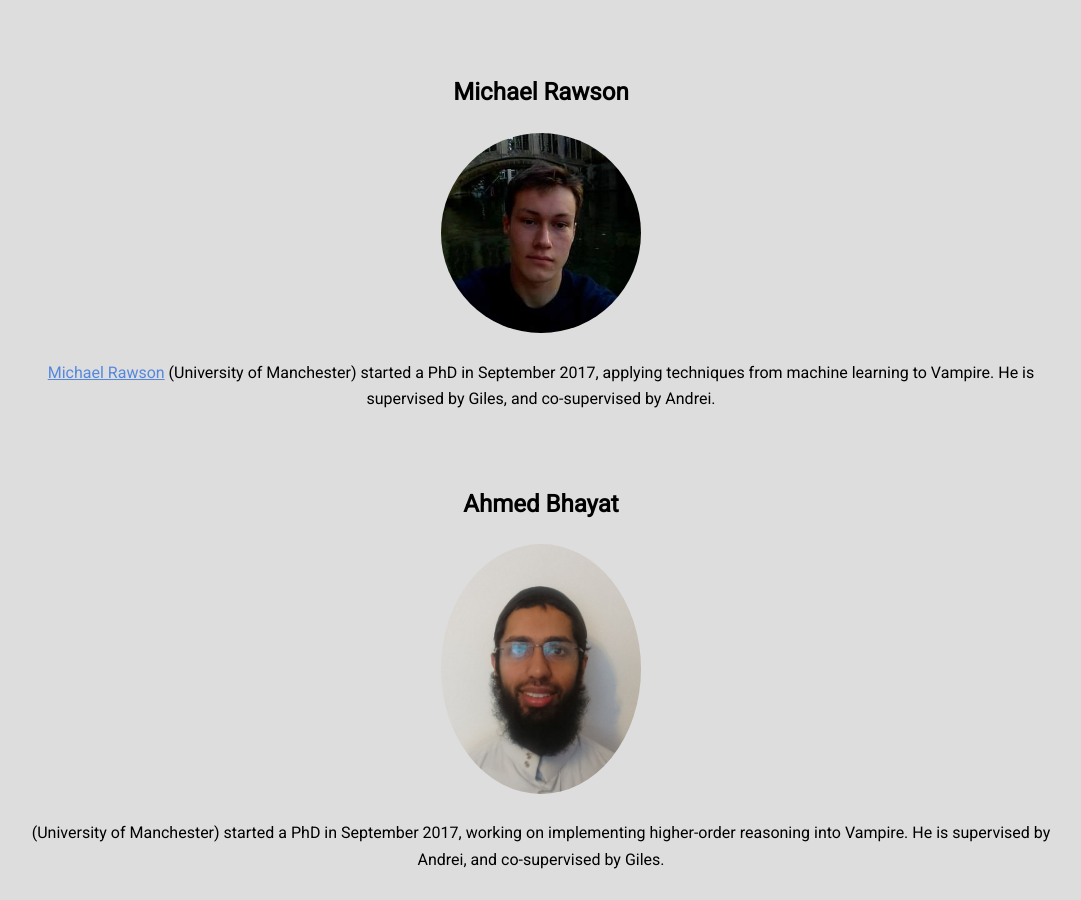
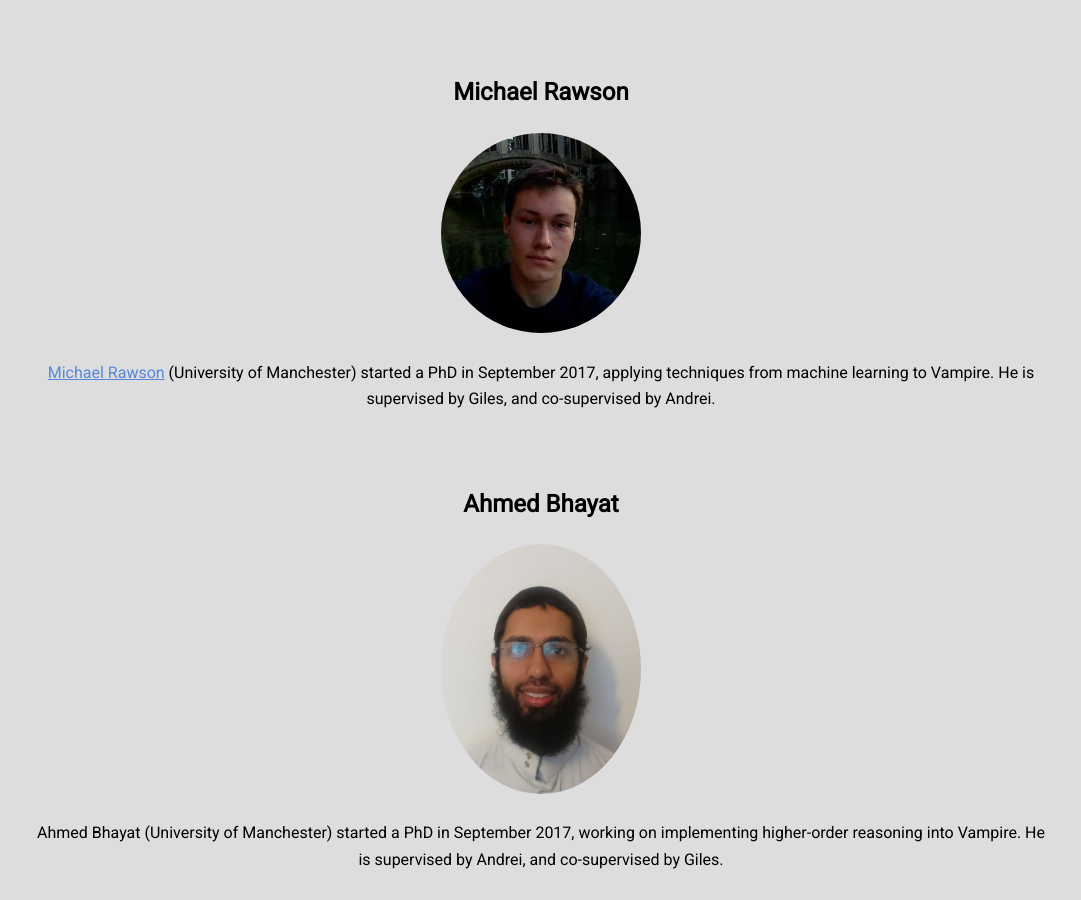
Before and after one commit to vprover/vprover.github.io, a Jekyll site: the page built from team.html, in a window 1280 px wide and 900 px high, scrolled down 2213 px. Shown: the whole window, without its empty margins (99-1180 px from the left). Built offline with Jekyll 4.4.1, drawn with Linux system fonts in a browser that asks for light colours; some of the changed lines change nothing that is shown.

Commit message:
fix poor ahmed

```diff
--- a/_includes/authors.html
+++ b/_includes/authors.html
@@ -1,3 +1,4 @@
+{% assign bhayat = 'Ahmed Bhayat' %}
 {% assign hoder = '<a href="http://www.cs.man.ac.uk/~hoderk/">Krystof Hoder</a>' %}
 {% assign holzer = '<a href="http://www.cs.toronto.edu/~aholzer/">Andreas Holzer</a>' %}
 {% assign khasidashvili = '<a href="http://il.linkedin.com/pub/zurab-khasidashvili/4/a80/a74">Zurab Khasidashvili</a>' %}
```
